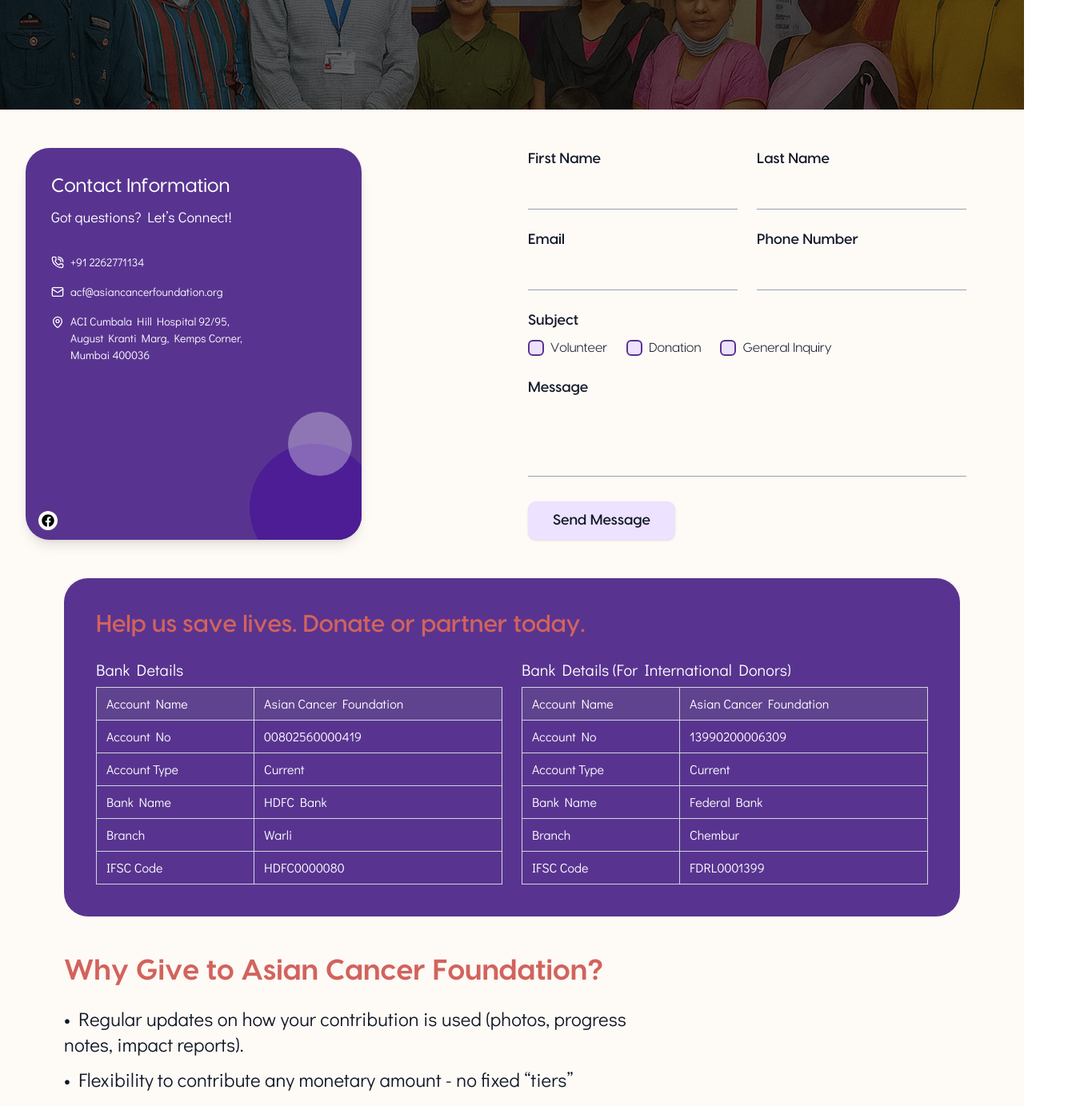
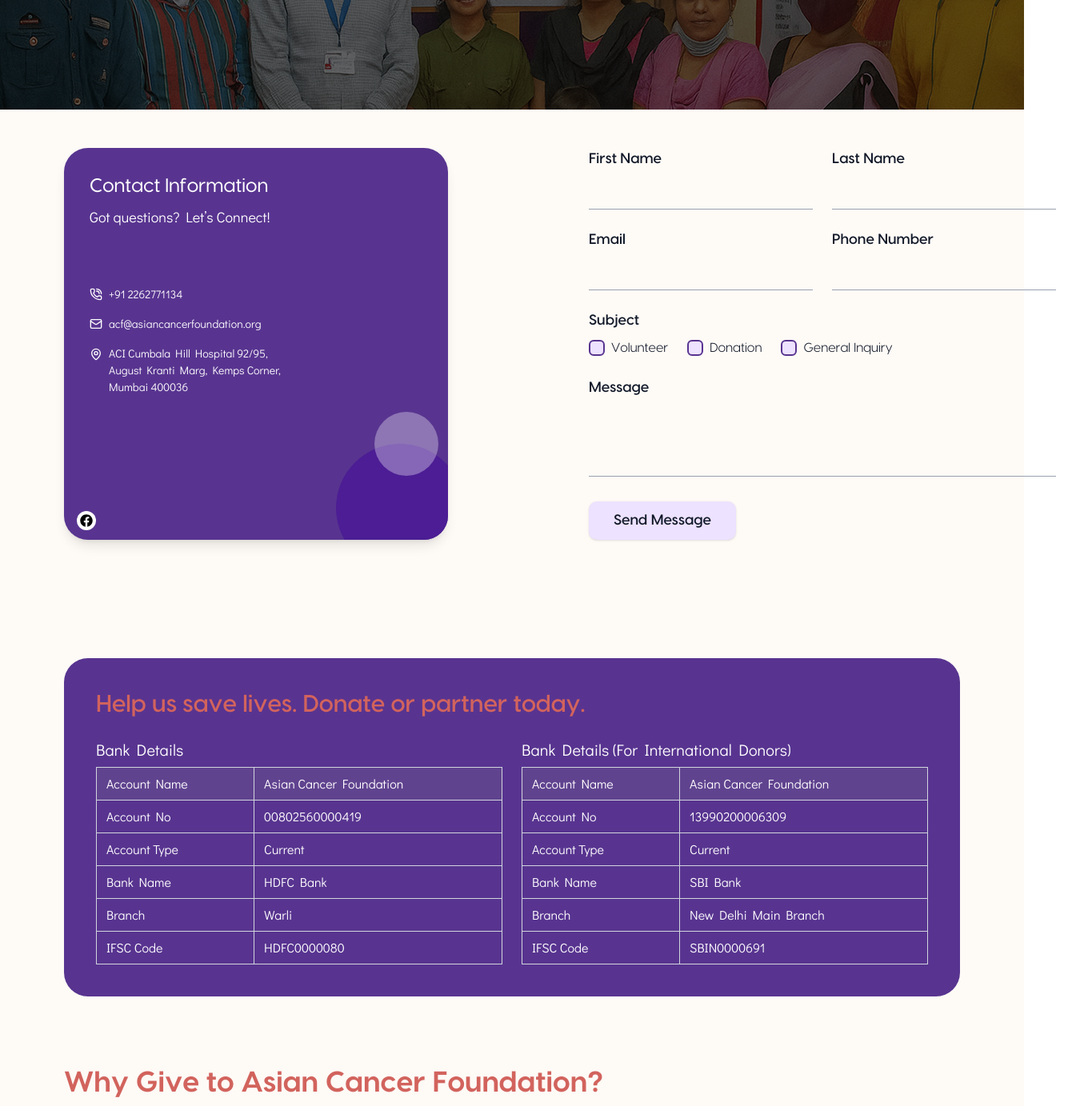
Before and after one commit to ArnavKh/AsianCancerFoundation, a React (Vite) app in the folder Frontend/: page /contactus in a window 1280 px wide. Shown: the part 360-1743 px from the top of the page at 80% size, 1360 px wide, since content can reach past the window. Built offline with nearby package versions, Linux system fonts and the light colour scheme.

Commit message:
More Hygiene changes

```diff
--- a/Frontend/src/DonateOverlay.jsx
+++ b/Frontend/src/DonateOverlay.jsx
@@ -345,9 +345,8 @@ export default function DonateOverlay({ isOpen, onClose }) {
             <>
               {/* Green dedication bar */}
               <div className="bg-[#DCE6D9] -m-6 mb-4 py-2 rounded-t-[20px] flex items-center justify-center gap-2">
-                <Heart size={18} className="text-red-500" />
                 <span className="font-visby font-semibold text-sm text-black">
-                  Dedicated to name
+                ❤️ Dedicated to name
                 </span>
               </div>
 
@@ -465,9 +464,8 @@ export default function DonateOverlay({ isOpen, onClose }) {
             <>
               {/* Green dedication bar (flush to top/left/right) */}
               <div className="bg-[#DCE6D9] -m-6 mb-4 py-2 rounded-t-[20px] flex items-center justify-center gap-2">
-                <Heart size={18} className="text-rose-500" />
                 <span className="font-visby font-semibold text-sm text-black">
-                  Dedicated to name
+                ❤️ Dedicated to name
                 </span>
               </div>
 
--- a/Frontend/src/Navbar.jsx
+++ b/Frontend/src/Navbar.jsx
@@ -9,7 +9,7 @@ const Navbar = () => {
 
   return (
     <nav className="bg-[#f8f5f0] border-b border-gray-200">
-      <div className="max-w-7xl mx-auto px-4 sm:px-6 lg:px-8">
+      <div className="max-w-7xl mx-auto">
         <div className="flex items-center justify-between h-16">
           {/* Logo */}
           <div className="flex items-center">
--- a/Frontend/src/pages/ContactUs/ContactUs.jsx
+++ b/Frontend/src/pages/ContactUs/ContactUs.jsx
@@ -5,7 +5,7 @@ import { FaFacebook } from "react-icons/fa";
 
 const ContactUs = () => {
   return (
-    <div className="bg-[#fefaf6] text-gray-900">
+    <div className="bg-[#fefaf6] text-gray-900 pb-10">
       {/* Header Section */}
       <div className="relative">
         <img
@@ -21,15 +21,15 @@ const ContactUs = () => {
       </div>
 
       {/* Contact Info + Form */}
-      <div className="container mx-auto px-4 md:px-8 grid grid-cols-1 md:grid-cols-2 gap-10 py-12">
+      <div className="container mx-20 grid grid-cols-1 md:grid-cols-2 gap-8 py-12">
         {/* Contact Information */}
         <div className="relative bg-[#583490] text-white rounded-[30px] p-6 md:p-8 shadow-lg overflow-hidden
-                        max-w-full md:max-w-[420px] mx-auto md:mx-0">
+                        max-w-full md:max-w-[480px] mx-auto md:mx-0">
           {/* Content */}
           <h2 className="text-2xl font-visby font-medium mb-2">Contact Information</h2>
           <p className="mb-8 font-didact text-lg">Got questions? Let’s Connect!</p>
 
-          <ul className="space-y-4 font-didact text-[14px]">
+          <ul className="space-y-4 font-didact text-[14px] pt-10">
             <li className="flex items-center gap-2">
               <PhoneCall className="w-4 h-4" />
               <span>+91 2262771134</span>
@@ -156,7 +156,7 @@ const ContactUs = () => {
         </form>
       </div>
 
-      <section className="p-6 md:p-10 mx-4 md:mx-20 pb-12 bg-[#583490] text-white rounded-[30px]">
+      <section className="p-6 md:p-10 mx-4 md:mx-20 pb-12 bg-[#583490] text-white rounded-[30px] mt-25 mb-10">
         <h3 className="text-lg md:text-3xl text-[#D2635D] font-semibold mb-6 font-visby text-center md:text-left">
           Help us save lives. Donate or partner today.
         </h3>
@@ -228,15 +228,15 @@ const ContactUs = () => {
                 </tr>
                 <tr>
                   <td className="py-2 px-3 font-medium border border-gray-300">Bank Name</td>
-                  <td className="py-2 px-3 border border-gray-300">Federal Bank</td>
+                  <td className="py-2 px-3 border border-gray-300">SBI Bank</td>
                 </tr>
                 <tr>
                   <td className="py-2 px-3 font-medium border border-gray-300">Branch</td>
-                  <td className="py-2 px-3 border border-gray-300">Chembur</td>
+                  <td className="py-2 px-3 border border-gray-300">New Delhi Main Branch</td>
                 </tr>
                 <tr>
                   <td className="py-2 px-3 font-medium border border-gray-300">IFSC Code</td>
-                  <td className="py-2 px-3 border border-gray-300">FDRL0001399</td>
+                  <td className="py-2 px-3 border border-gray-300">SBIN0000691</td>
                 </tr>
               </tbody>
             </table>
--- a/Frontend/src/pages/FlagshipInitiatives/FlagshipInitiatives.jsx
+++ b/Frontend/src/pages/FlagshipInitiatives/FlagshipInitiatives.jsx
@@ -109,7 +109,8 @@ export default function FlagshipInitiatives() {
         {initiatives.map((item) => (
           <div
             key={item.id}
-            className="bg-white rounded-[30px] border-4 border-[#7DA586] shadow-sm w-full p-5 hover:bg-[#583490] hover:text-white"
+            className={`group bg-white rounded-[30px] border-4 border-[#7DA586] shadow-sm w-full p-5
+              ${openIndex !== item.id ? "hover:bg-[#583490] hover:text-white" : ""}`}
           >
             <button
               onClick={() => setOpenIndex(openIndex === item.id ? null : item.id)}
@@ -120,7 +121,8 @@ export default function FlagshipInitiatives() {
                 <img
                   src={item.img}
                   alt={item.alt}
-                  className="w-20 h-20 object-contain"
+                  className={`w-20 h-20 object-contain transition
+                    ${openIndex !== item.id ? "group-hover:invert" : ""}`}
                 />
                 <div>
                   <h3 className="font-bold text-2xl sm:text-4xl font-visby">{item.title}</h3>
--- a/Frontend/src/pages/Home/FooterBanner.jsx
+++ b/Frontend/src/pages/Home/FooterBanner.jsx
@@ -6,7 +6,7 @@
   const FooterBanner = () => {
     return (
       <section className="bg-[#f8f5f0] px-4 md:px-8 pb-45">
-        <div className="relative rounded-[30px] overflow-hidden w-330 h-76 mx-auto">
+        <div className="relative rounded-[30px] overflow-hidden md:w-330 w-75 h-76 mx-auto items-center">
           {/* Background image */}
           <img
             src={FooterImage}
@@ -15,7 +15,7 @@
           />
 
           {/* White tint gradient overlay */}
-          <div className="absolute inset-0 bg-gradient-to-r from-transparent via-white/10 to-white/30"></div>
+          <div className="absolute inset-0 bg-gradient-to-r from-black/60 via-white/40 to-white/30 h-72 rounded-[30px]"></div>
 
           {/* Content on top */}
           <div className="absolute inset-0 flex flex-col justify-center items-start px-4 md:px-8 text-white">
--- a/Frontend/src/pages/OurTeam/Consultants.jsx
+++ b/Frontend/src/pages/OurTeam/Consultants.jsx
@@ -21,7 +21,7 @@ const Consultants = () => {
               className="absolute inset-0 rounded-[30px] overflow-hidden border-2 border-[#A2A1A1]"
               style={{ backfaceVisibility: "hidden" }}
             >
-              <img src={Somma} className="w-full h-full object-cover" />
+              <img src={Somma} className="w-full h-full object-cover pb-10 pl-2" />
               <div className="absolute bottom-0 w-full text-center p-4">
                 <div className="bg-white/80 text-gray-900 rounded-xl p-1">
                   <h3 className="text-[20px] font-visby font-extrabold">
--- a/Frontend/src/pages/OurWorkInAction/VIBGYOR.jsx
+++ b/Frontend/src/pages/OurWorkInAction/VIBGYOR.jsx
@@ -3,7 +3,7 @@ import { Link } from "react-router-dom";
 import { CircleChevronLeft } from "lucide-react";
 import Tobacco from "../../assets/VIBGYOR/Tobacco.png";
 import Cancer from "../../assets/VIBGYOR/Cancer.png";
-import VIBGYORImage from "../../assets/VIBGYOR/VIBGYOR.png";
+import VIBGYORImage from "../../assets/VIBGYOR/VIBGYOR2.png";
 import Mobile from "../../assets/VIBGYOR/MobileScreening.png";
 
 const VIBGYOR = () => {
--- a/Frontend/src/pages/Support/BankDetails.jsx
+++ b/Frontend/src/pages/Support/BankDetails.jsx
@@ -85,7 +85,7 @@ const BankDetails = () => {
                       Account No
                     </td>
                     <td className="py-2 px-3 border border-gray-300">
-                      13990200006309
+                    43851259104
                     </td>
                   </tr>
                   <tr>
@@ -101,7 +101,7 @@ const BankDetails = () => {
                       Bank Name
                     </td>
                     <td className="py-2 px-3 border border-gray-300">
-                      Federal Bank
+                    SBI Bank
                     </td>
                   </tr>
                   <tr>
@@ -109,7 +109,7 @@ const BankDetails = () => {
                       Branch
                     </td>
                     <td className="py-2 px-3 border border-gray-300">
-                      Chembur
+                    New Delhi Main Branch
                     </td>
                   </tr>
                   <tr>
@@ -117,7 +117,7 @@ const BankDetails = () => {
                       IFSC Code
                     </td>
                     <td className="py-2 px-3 border border-gray-300">
-                      FDRL0001399
+                    SBIN0000691
                     </td>
                   </tr>
                 </tbody>
```
Also changed, not shown: Frontend/src/pages/Home/Hero.jsx (+4 -4 lines), 1 other file (tests, documents, lock files or other folders).
